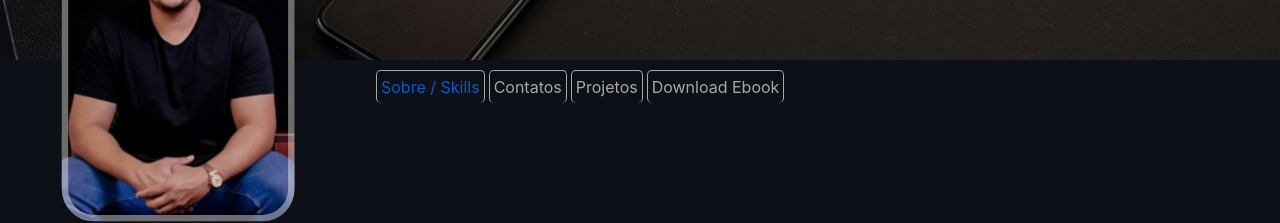
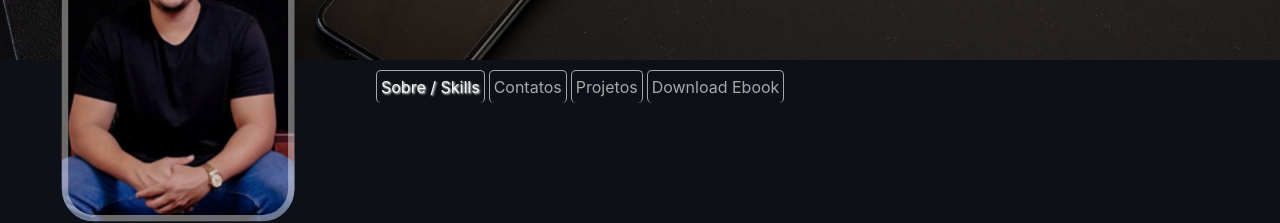
Before and after one commit to francovinicius/Vinicius-duarte, a React (Create React App) app: page / in a window 1280 px wide. In both pictures the pointer is over the link "Sobre / Skills". Shown: the part 324-547 px from the top of the page. Built offline with nearby package versions, Linux system fonts and the light colour scheme.

Commit message:
add navigation hover

```diff
--- a/src/Components/Banner/Banner.css
+++ b/src/Components/Banner/Banner.css
@@ -37,6 +37,11 @@
     border-right: 1px solid #a8a8a8;
     border-radius: 5px;
 
+}
+
+.navgation:hover {
+    color: #f5f5f5;
+    text-shadow: 1px 1px 2px #ffffff;
 }
 
 @media screen and (min-width:720px) {
```
